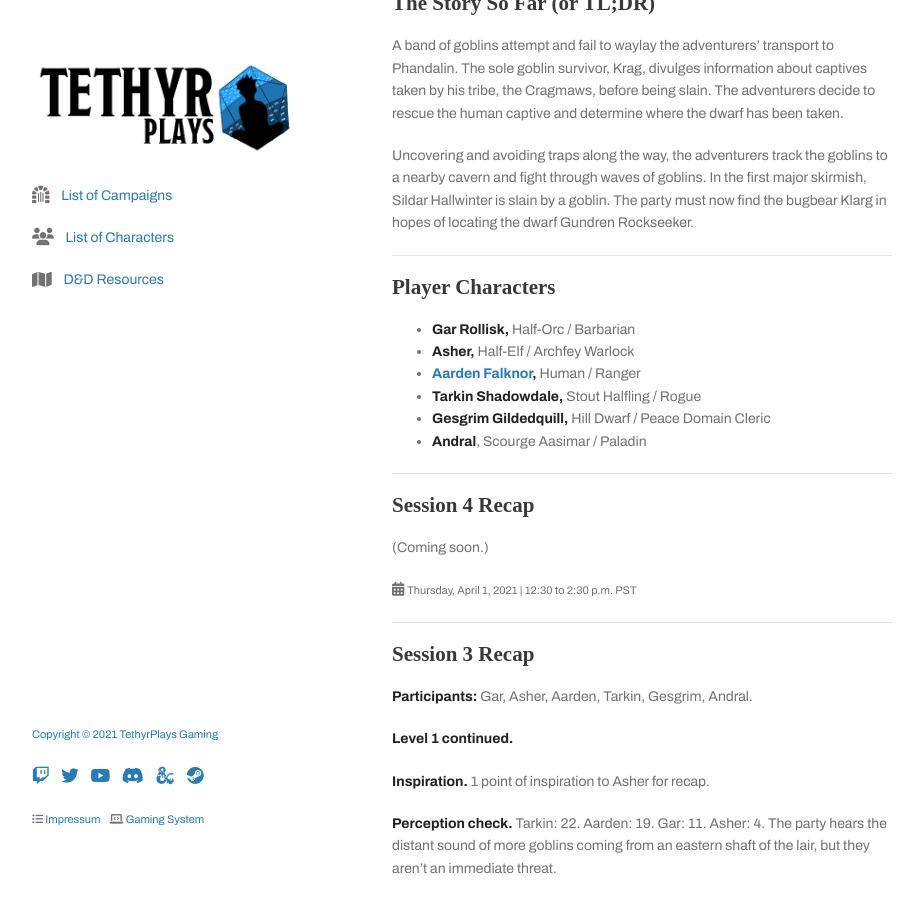
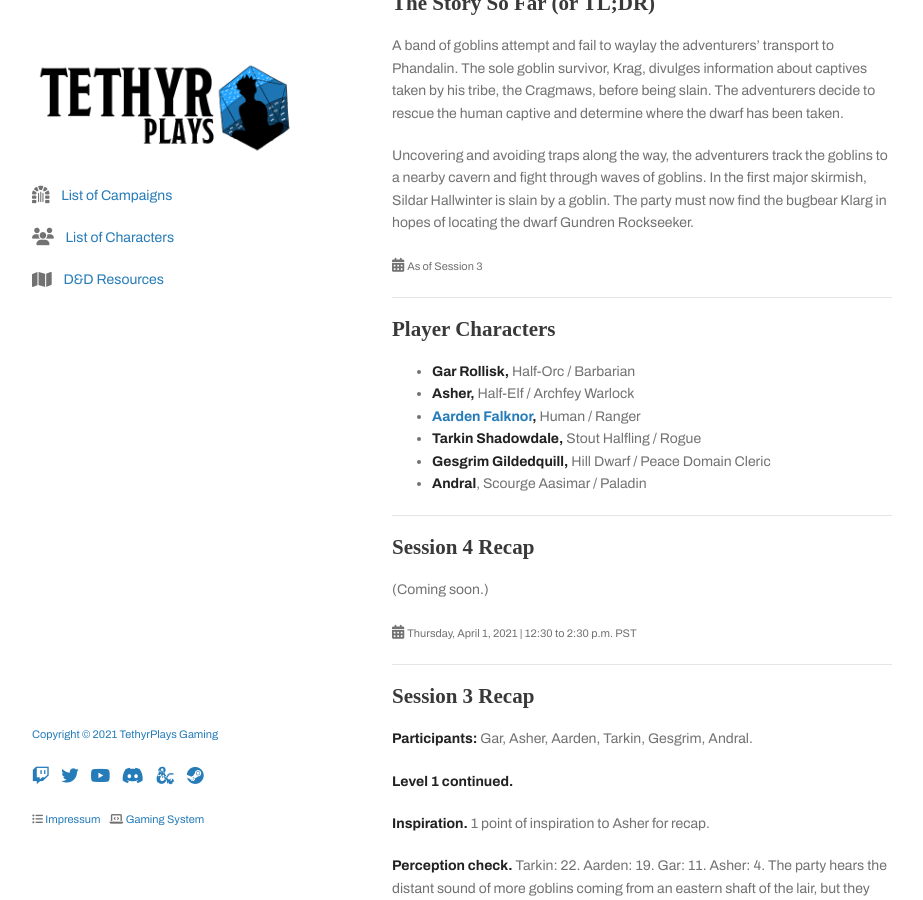
Before and after one commit to tethyrplays/tethyrplays, a Jekyll site: the page built from campaign/2021-lmop-with-dm-nicole.md, in a window 1280 px wide and 900 px high, scrolled down 695 px. Shown: the whole window, without its empty margins (178-1101 px from the left). Built offline with Jekyll 4.4.1, drawn with Linux system fonts in a browser that asks for light colours; nearby versions of some CDN libraries; some web fonts are replaced; our own code applies the rules of GitHub Pages for plain Markdown files; the repository's description, which GitHub fills in, is left out.

Commit message:
Update 2021-lmop-with-dm-nicole.md

```diff
--- a/campaign/2021-lmop-with-dm-nicole.md
+++ b/campaign/2021-lmop-with-dm-nicole.md
@@ -23,6 +23,7 @@ A band of goblins attempt and fail to waylay the adventurers' transport to Phand
 
 Uncovering and avoiding traps along the way, the adventurers track the goblins to a nearby cavern and fight through waves of goblins. In the first major skirmish, Sildar Hallwinter is slain by a goblin. The party must now find the bugbear Klarg in hopes of locating the dwarf Gundren Rockseeker.
 
+<i class="fas fa-calendar-alt"></i> <small>As of Session 3</small>
 
 ---
 
```
